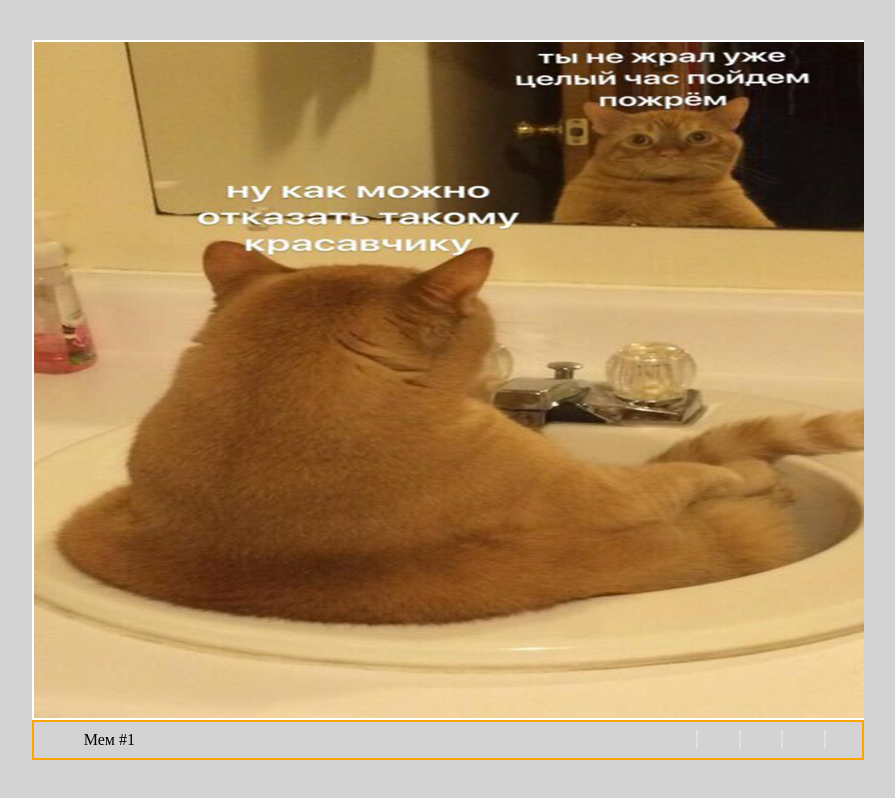
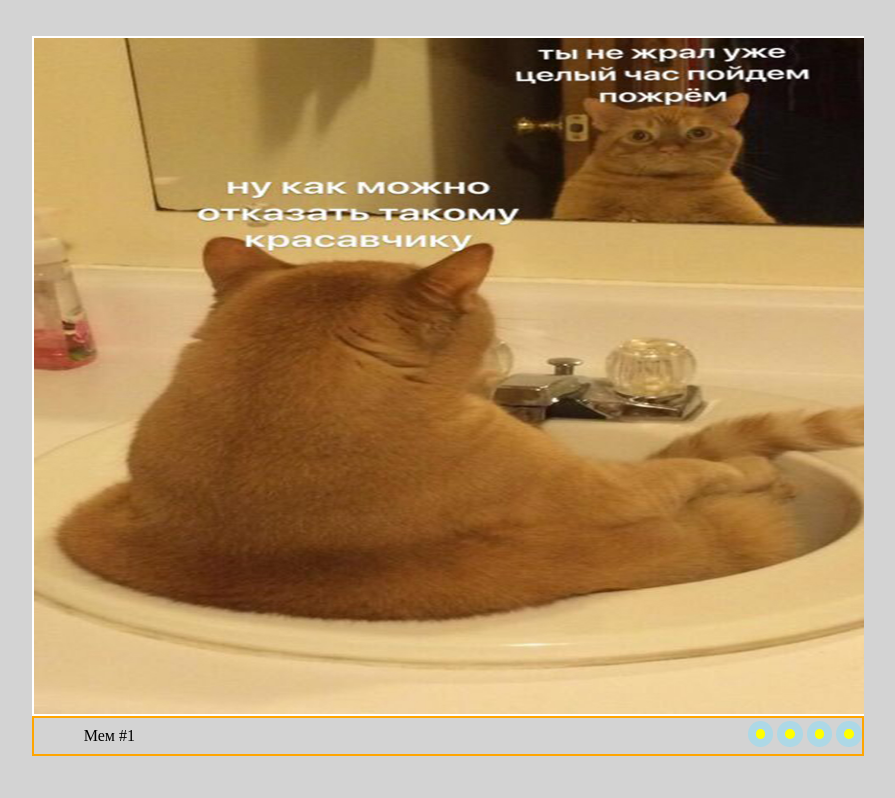
Before and after one commit to karlsonru/cssMemSlider, a plain HTML site: page cssMemSlider/index.html in a window 1280 px wide. Shown: the whole page, without its empty margins (192-1087 px from the left). Drawn offline with Linux system fonts and the light colour scheme.

Commit message:
fix: radiobutton style change 2021-10-17 20:24:32

```diff
--- a/cssMemSlider/index.html
+++ b/cssMemSlider/index.html
@@ -25,7 +25,7 @@
         <div class="navigation">
             <span class="text">Текст 1</span>
             <div class="labels">
-                <label for="r1" class="bar"></label>
+                <label for="r1" id="r1_label" class="bar"></label>
                 <label for="r2" class="bar"></label>
                 <label for="r3" class="bar"></label>
                 <label for="r4" class="bar"></label>
--- a/cssMemSlider/style.css
+++ b/cssMemSlider/style.css
@@ -2,6 +2,7 @@
     margin: 0px;
     padding: 0px;
     box-sizing: border-box;
+    font-size: 100%;
 }
 
 body {
@@ -12,11 +13,9 @@ body {
     max-width: 65vw;
     overflow: hidden;
 
-    position: absolute;
-    top: 50%;
-    left: 50%;
+    margin: 0 auto;
 
-    transform: translate(-50%, -50%);
+    transform: translate(0, 5%);
 }
 
 .slider {
@@ -52,45 +51,27 @@ body {
     align-items: center;
     justify-content: space-between;
 }
-/*
+
 .bar {
-    width: 3rem;
-    height: 2rem;
-    opacity: .5;
+    display: inline-block;
     cursor: pointer;
-    background-color: violet (131, 112, 130);
-    transition: all 4s ease;
-    border-radius: 25%;
+    width: 2vw;
+    height: 2vw;
+    border: 0.5em solid lightblue;
+    background-color: yellow;
+    border-radius: 50%;
 }
-*/
-
-input[type="radio"]:checked ~ .navigation .labels .bar,
-input[type="radio"]:not(:checked) ~ .navigation .labels .bar {
-    display: inline-block;
-    /*line-height: 1vh;*/
-    cursor: pointer;
-    width: 3vw;
-    height: 1vh;
-}
-
-input[type="radio"]:checked ~ .navigation .labels .bar:before,
-input[type="radio"]:not(:checked) ~ .navigation .labels .bar:before {
-    content: "";
-    border: 1px solid #dddddd;
-    background-color: #ffffff;
-    border-radius: 100%;
-}
-
 
 .bar:hover {
     opacity: 0.8;
     transform: scale(1.5);
+    transition: all 2s ease;
+    background-color: red;
 }
 
 input[name="group"] {
     display: none;
 }
-
 
 div.navigation span.text {
     visibility: hidden;
```
